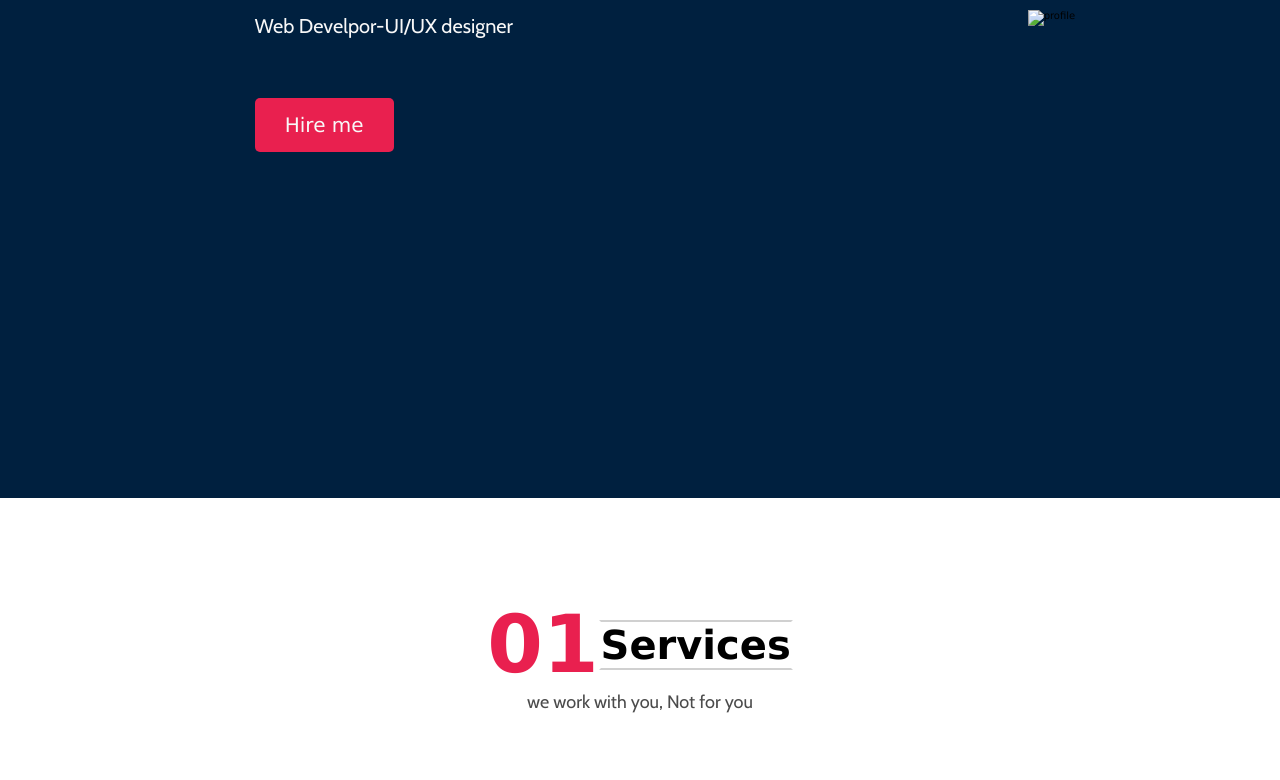
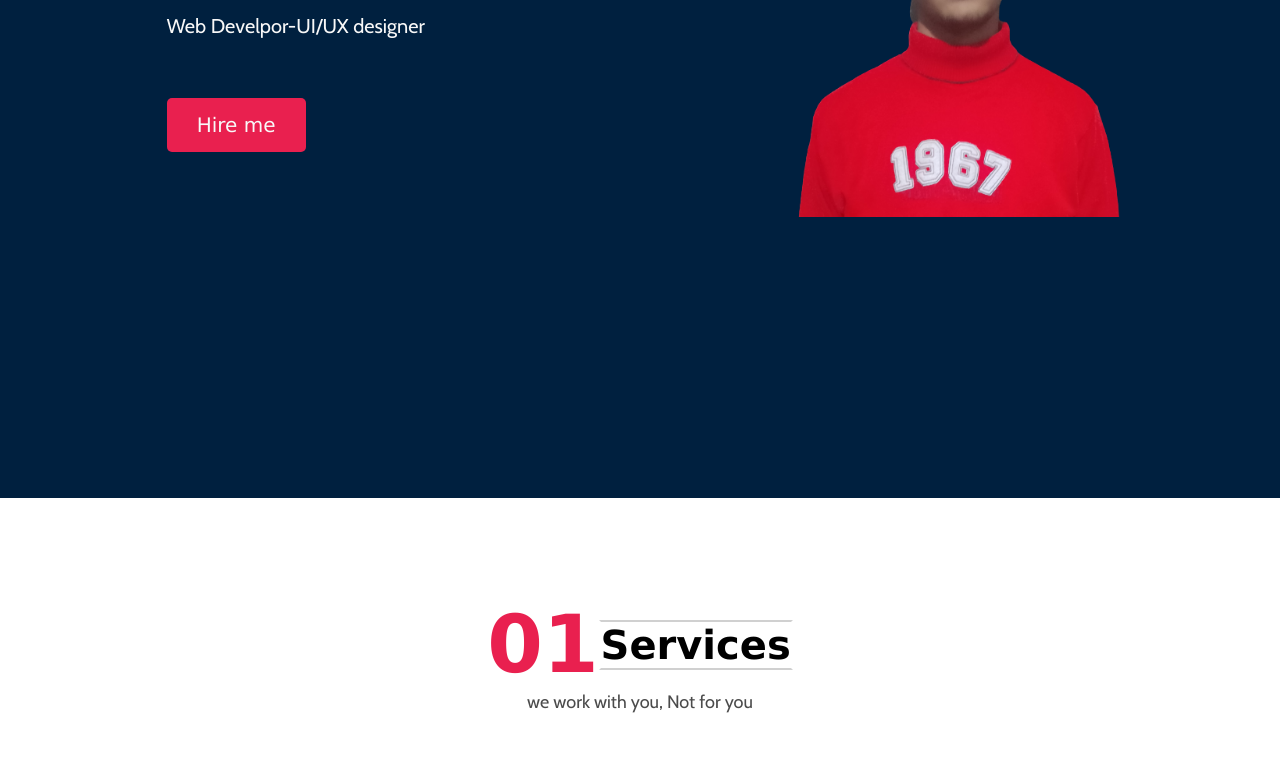
Before and after one commit to sahilsharma6/Sahilsharma, a plain HTML site: page index.html in a window 1280 px wide. Shown: the part 302-1082 px from the top of the page. Drawn offline with nearby package versions, Linux system fonts and the light colour scheme; a web font is replaced by a local one.

Commit message:
Update index.html

```diff
--- a/index.html
+++ b/index.html
@@ -42,7 +42,7 @@
             </div>
 
             <div class="header-content-right">
-                <img src="unnamed.png" alt="profile" height="100px" width="100px">
+                <img src="pic.png" alt="profile" height="100px" width="100px">
             </div>
 
         </div>
```
